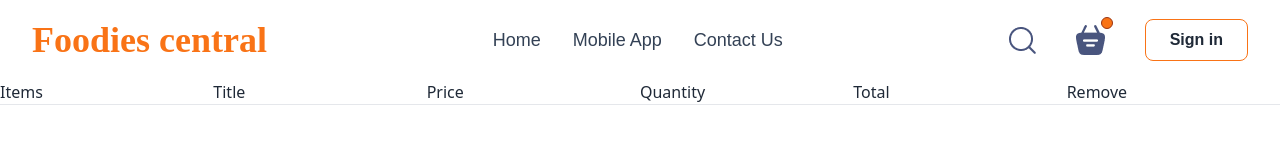
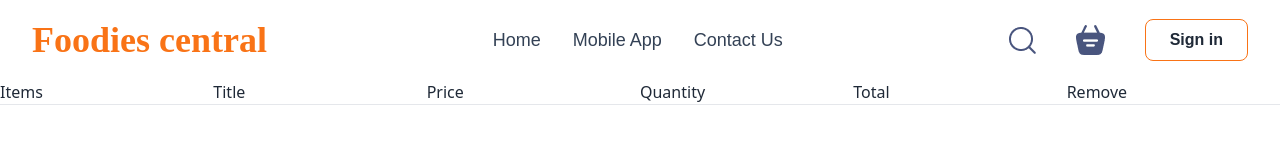
Before and after one commit to marufsiyam91/food-delivery, a React (Vite) app: page /cart in a window 1280 px wide. Shown: the top 157 px of the page. Built offline with nearby package versions, Linux system fonts and the light colour scheme; a web font is replaced by a local one.

Commit message:
totalAmount added to the context and cart dot is conditionally rendered!

```diff
--- a/src/Contexts/FoodieContext.jsx
+++ b/src/Contexts/FoodieContext.jsx
@@ -1,23 +1,21 @@
-import { createContext, useReducer, } from "react";
+import { createContext, useReducer } from "react";
 import { food_list } from "../assets/assets";
 
 export const FoodieContext = createContext(null);
 
 const initialValue = {
-  category: 'Alll',
+  category: 'All',
   food_list,
   cartItems: {},
 };
-
-
 
 const reducer = (state, action) => {
   switch (action.type) {
     case 'active_menu':
       return {
         ...state,
-            category: action.payload
-        }
+        category: action.payload,
+      };
     case 'addItems':
       return {
         ...state,
@@ -42,8 +40,19 @@ const reducer = (state, action) => {
 const FoodieContextProvider = ({ children }) => {
   const [state, dispatch] = useReducer(reducer, initialValue);
 
+  const totalAmount = () => {
+    let total = 0;
+    for (let item in state.cartItems) {
+      if (state.cartItems[item] > 0) {
+        let itemInfo = state.food_list.find((product) => product._id == item);
+        total += itemInfo.price * state.cartItems[item];
+      }
+    }
+    return total;
+  };
+
   return (
-    <FoodieContext.Provider value={{ state, dispatch }}>
+    <FoodieContext.Provider value={{ state, dispatch, totalAmount }}>
       {children}
     </FoodieContext.Provider>
   );
--- a/src/Layout/Navbar.jsx
+++ b/src/Layout/Navbar.jsx
@@ -1,11 +1,15 @@
 import { NavLink } from "react-router-dom";
 import { assets } from "../assets/assets";
-import { useState } from "react";
+import { useContext, useState } from "react";
 import LoginPopup from "../Components/LoginPopup";
+import { FoodieContext } from "../Contexts/FoodieContext";
 
 const Navbar = () => {
 
   const [showPopup, setShowPopup] = useState(false)
+
+
+  const {totalAmount} = useContext(FoodieContext)
 
   return (
     <nav className="flex h-20 items-center justify-between max-w-screen-4xl mx-auto px-8 ">
@@ -35,7 +39,7 @@ const Navbar = () => {
           <img src={assets.search_icon} alt="" />
           <div className="relative">
             <NavLink to={'/cart'}><img src={assets.basket_icon} alt="" /></NavLink>
-            <div className="absolute w-3 h-3 rounded-full bg-orange-500 border border-orange-800 top-[-8px] right-[-8px]"></div>
+            <div className={totalAmount() === 0 ? '' : 'absolute w-3 h-3 rounded-full bg-orange-500 border border-orange-800 top-[-8px] right-[-8px]'}></div>
           </div>
           <button onClick={() => setShowPopup(prevState => !prevState)} className="border hover:bg-orange-50 transition duration-300 border-orange-500 py-2 px-6 rounded-lg font-primary font-semibold">
             Sign in
--- a/src/Pages/Cart.jsx
+++ b/src/Pages/Cart.jsx
@@ -5,19 +5,10 @@ const Cart = () => {
   const {
     state: { cartItems, food_list },
     dispatch,
+    totalAmount,
   } = useContext(FoodieContext);
 
-  const totalAmount = () => {
-    let total = 0
-    for(let item in cartItems){
-      if(cartItems[item] > 0){
-        let itemInfo = food_list.find((product) => product._id == item)
 
-        total += itemInfo.price * item
-      }
-    }
-    return total
-  }
 
   return (
     <div className="max-w-screen-4xl mx-auto">
```
Lines whose indentation alone changed are shown as unchanged.
